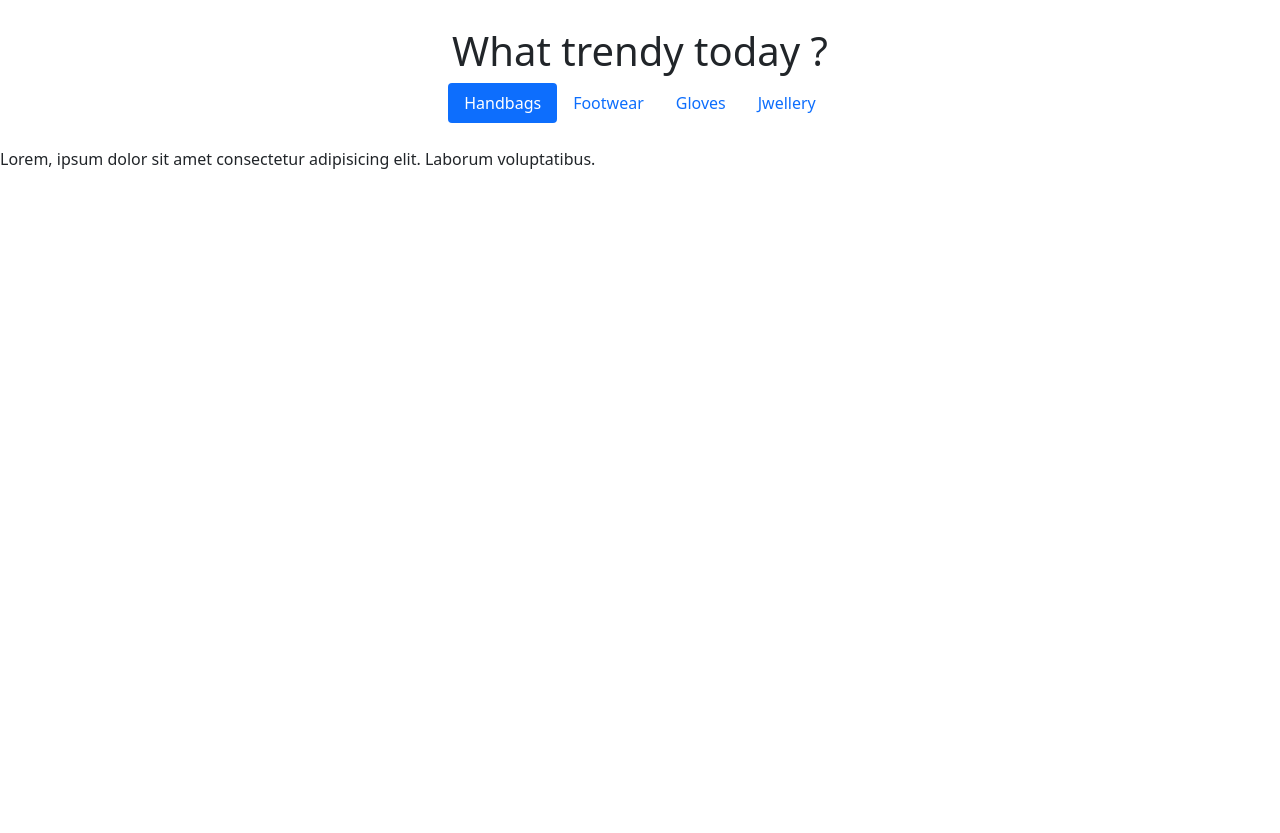
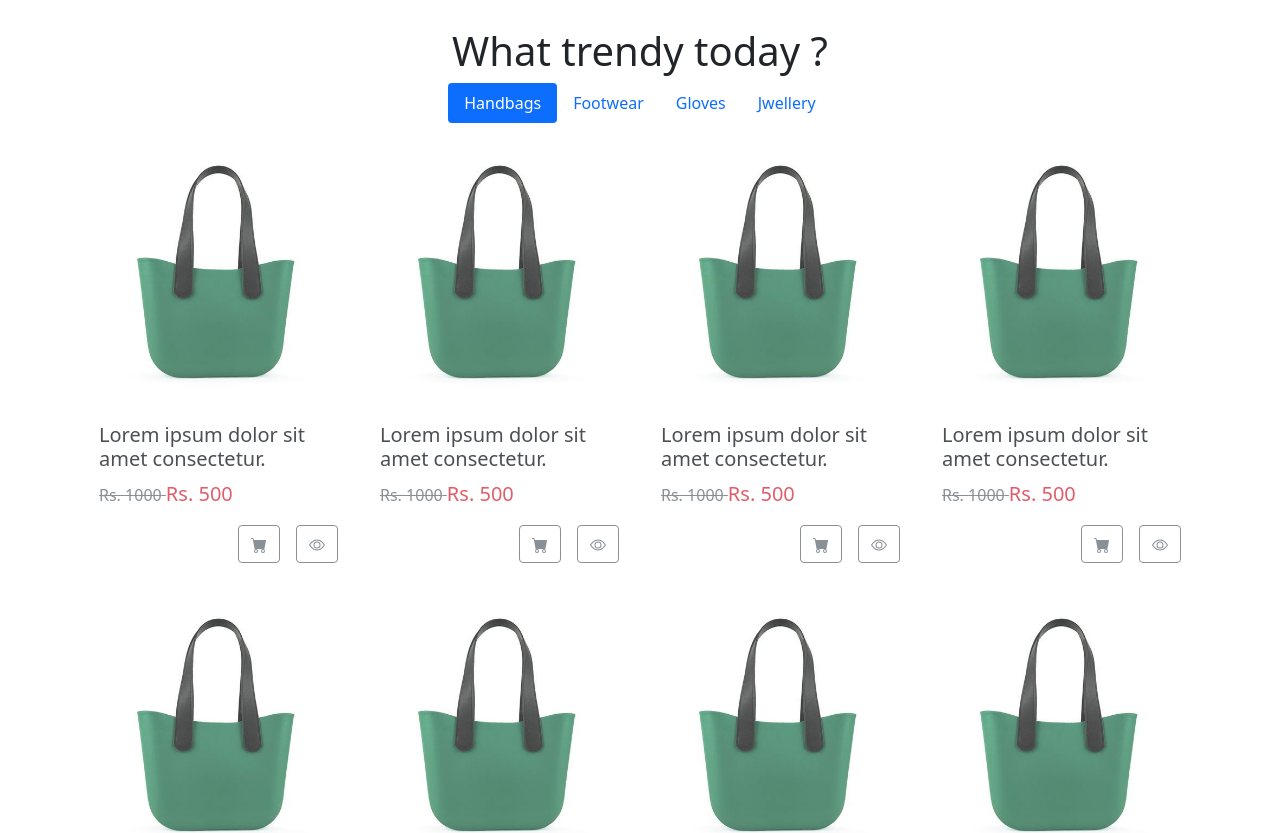
Before and after one commit to faris-xhan/shopit-nextjs, a Next.js app: page / in a window 1280 px wide. Shown: the part 940-1773 px from the top of the page. Before the commit the page ends 1127 px from the top, so only its background shows below. Built offline with nearby package versions, Linux system fonts and the light colour scheme.

Commit message:
:sparkles: add product card & dummy products

```diff
--- /dev/null
+++ b/components/ProductCard.jsx
@@ -0,0 +1,38 @@
+import styles from './productCard.module.css';
+import Card from 'react-bootstrap/Card';
+import Button from 'react-bootstrap/Button';
+
+import { CartFill, Eye } from 'react-bootstrap-icons';
+import Link from 'next/link';
+
+export const ProductCard = (props) => {
+  const { product } = props;
+  return (
+    <Card className={styles.productCard}>
+      <Card.Img variant="top" src={product.mediaSrc} />
+      <Card.Body>
+        <Card.Title>{product.title}</Card.Title>
+        <Card.Text>
+          {product.isSale && (
+            <del className="text-muted"> Rs. {product.oldPrice}&nbsp;</del>
+          )}
+          <span className="fs-5 text-danger fw-thin">Rs. {product.price}</span>
+        </Card.Text>
+        <div className="d-flex justify-content-end">
+          <Card.Link
+            as={Button}
+            variant="outline-secondary"
+            onClick={() => alert(product.id)}
+          >
+            <CartFill />
+          </Card.Link>
+          <Link href={`/products/${product.id}`} passHref>
+            <Card.Link as={Button} variant="outline-secondary">
+              <Eye />
+            </Card.Link>
+          </Link>
+        </div>
+      </Card.Body>
+    </Card>
+  );
+};
--- a/components/TrendyItemsSection.jsx
+++ b/components/TrendyItemsSection.jsx
@@ -1,14 +1,24 @@
 import { useState } from 'react';
+import Row from 'react-bootstrap/Row';
+import Col from 'react-bootstrap/Col';
 import Container from 'react-bootstrap/Container';
 import Nav from 'react-bootstrap/Nav';
+import { ProductCard } from './ProductCard';
 
+const product = {
+  id: 1,
+  title: 'Lorem ipsum dolor sit amet consectetur.',
+  isSale: true,
+  oldPrice: 1000,
+  price: 500,
+  mediaSrc: '/assets/images/products/product.jpg',
+};
 export const TrendyItemsSection = (props) => {
   const [selectedItem, setSelectedItem] = useState('handbags');
 
   return (
     <Container className="my-4 ">
       <h1 className="text-center"> What trendy today ? </h1>
-
       <Nav
         variant="pills"
         defaultActiveKey={selectedItem}
@@ -28,6 +38,15 @@ export const TrendyItemsSection = (props) => {
           <Nav.Link eventKey="jwellery">Jwellery</Nav.Link>
         </Nav.Item>
       </Nav>
+      <Container className="p-2">
+        <Row>
+          {[1, 2, 3, 4, 5, 6, 7, 8].map((item) => (
+            <Col xs={6} md={4} xl={3} key={item} className="p-1 ">
+              <ProductCard product={product} />
+            </Col>
+          ))}
+        </Row>
+      </Container>
     </Container>
   );
 };
--- /dev/null
+++ b/components/productCard.module.css
@@ -0,0 +1,11 @@
+.productCard {
+  border: none;
+  opacity: 0.8;
+  border: 1px solid transparent;
+  transition: all 250ms ease-in;
+}
+
+.productCard:hover {
+  opacity: 1;
+  border-color: var(--bs-secondary);
+}
```
Also changed, not shown: public/assets/images/products/product.jpg (added).
